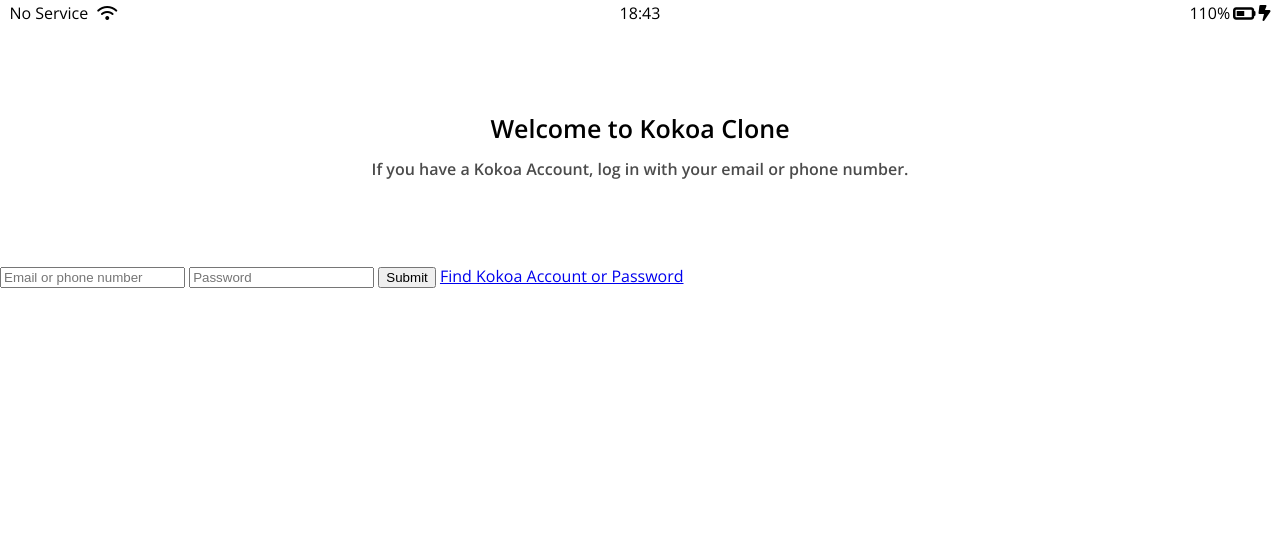
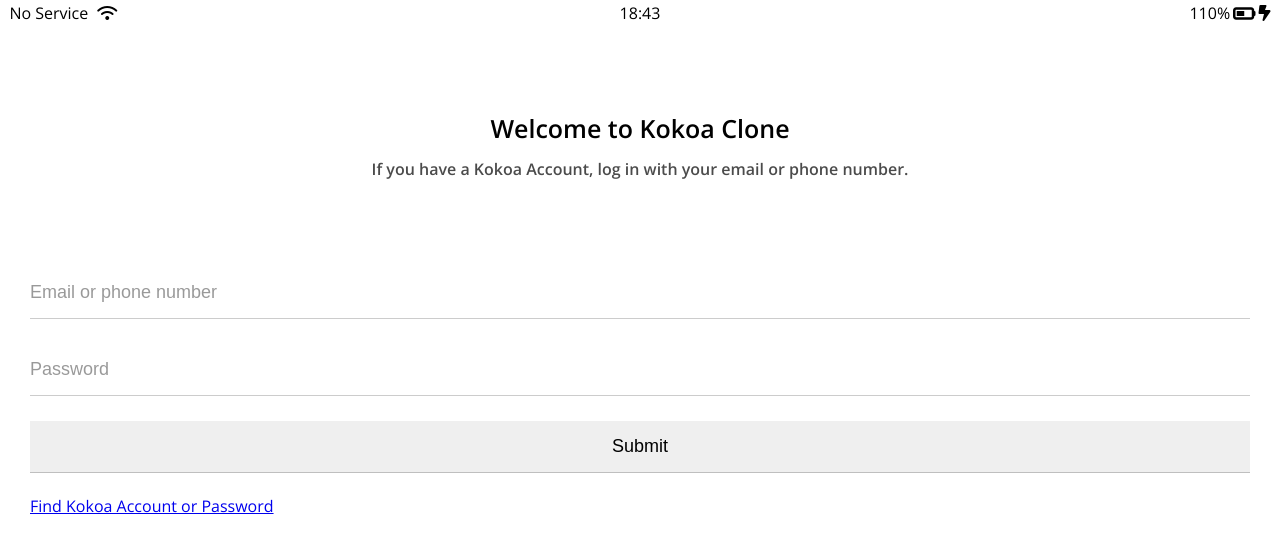
Before and after one commit to kimseungil9403-hash/kokoa-clone-2025, a plain HTML site: page index.html in a window 1280 px wide. Drawn offline with nearby package versions, Linux system fonts and the light colour scheme.

Commit message:
Created index.html
Log In Form part Two

```diff
--- a/css/reset.css
+++ b/css/reset.css
@@ -122,3 +122,7 @@ table {
   border-collapse: collapse;
   border-spacing: 0;
 }
+
+input:focus {
+    outline: none;
+}
--- a/css/styles.css
+++ b/css/styles.css
@@ -1,5 +1,6 @@
 @import url("https://fonts.googleapis.com/css2?family=Open+Sans:wght@400;600&display=swap");
 @import "reset.css";
+@import "variables.css";
 @import "status-bar.css";
 body {
   font-family: "Open Sans", sans-serif;
@@ -23,3 +24,26 @@ body {
     width: 60%;
     opacity: 0.7;
 }
+
+#login-form{
+    display: flex;
+    flex-direction: column;
+    margin:0px 30px
+}
+
+#login-form input {
+    padding: 15px 0px;
+    border: none;
+    font-size: 18px;
+    border-bottom: 1px solid rgba(0,0,0,0.2);
+    margin-bottom: 25px;
+    transition: border-color 0.3s ease-in-out;
+}
+
+#login-form input::placeholder {
+    color: rgba(0,0,0,0.4);
+}
+
+#login-form input:focus {
+    border-color: var(--yellow);
+}
--- /dev/null
+++ b/css/variables.css
@@ -0,0 +1,3 @@
+:root {
+    --yellow:#fae100;
+}
--- a/index.html
+++ b/index.html
@@ -30,7 +30,7 @@
         If you have a Kokoa Account, log in with your email or phone number.
       </p>
     </header>
-    <form>
+    <form id="login-form">
         <input type="text" placeholder="Email or phone number"/>
         <input type="password" placeholder="Password"/>
         <input type="submit" placeholder="Log In"/>
```
